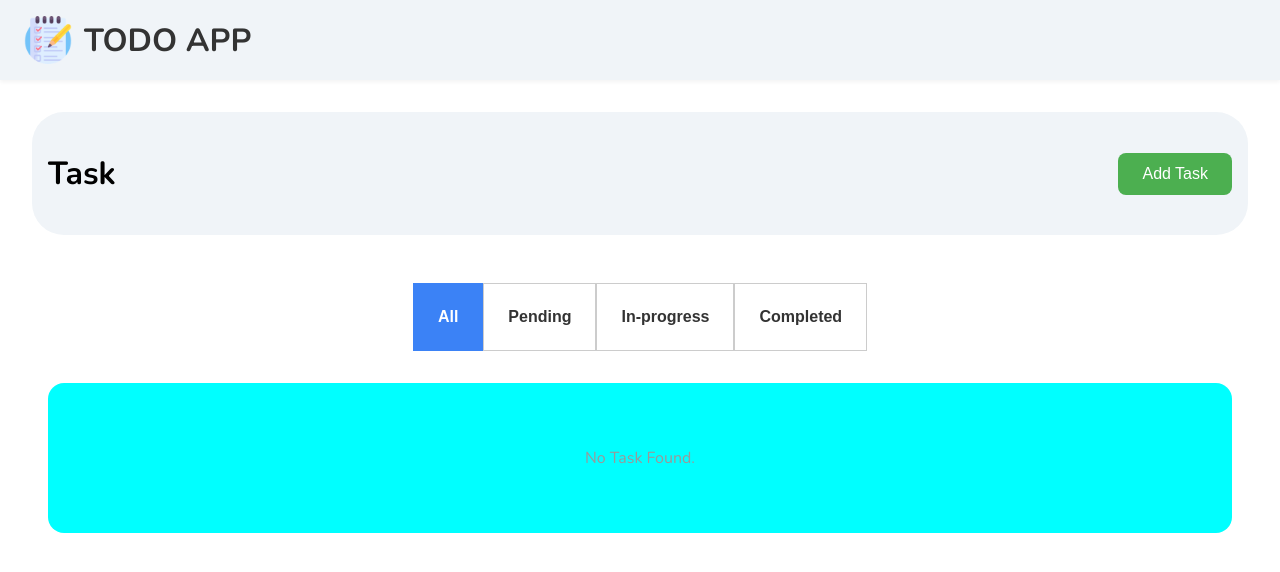
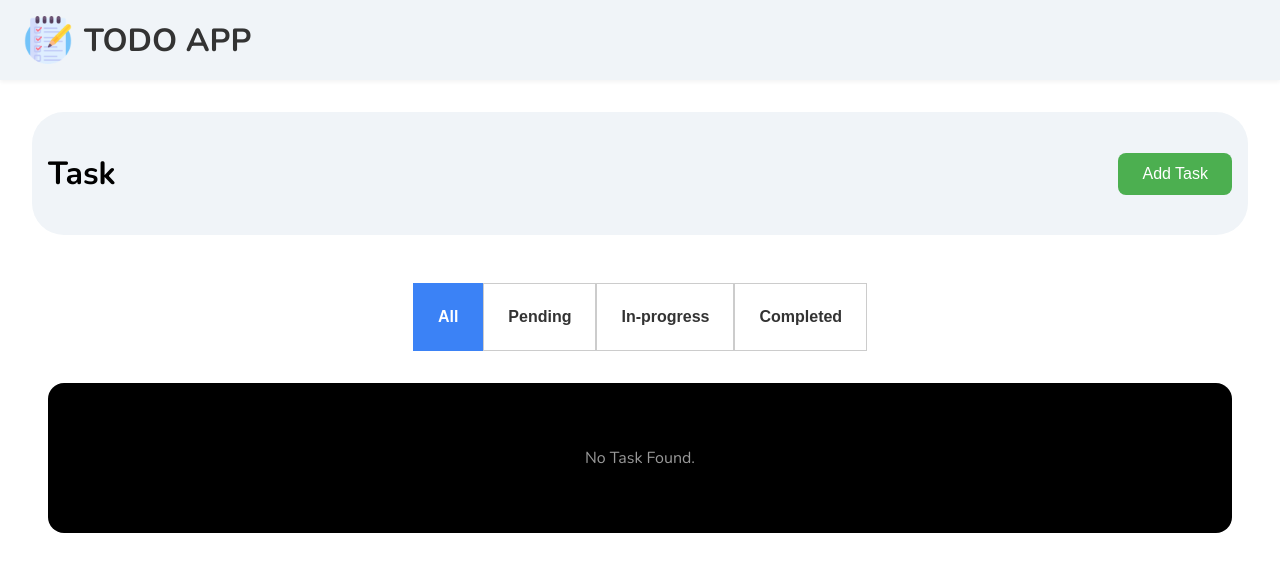
Before and after one commit to Brightosey/todo, a React (Vite) app: page / in a window 1280 px wide. Shown: the top 572 px of the page. Built offline with nearby package versions, Linux system fonts and the light colour scheme; no server answers.

Commit message:
modified Filter component

```diff
--- a/src/Components/Filter/Filter.scss
+++ b/src/Components/Filter/Filter.scss
@@ -36,7 +36,7 @@
 
   &__tasks {
     justify-content: center;
-    background-color: aqua;
+    background-color: black;
     margin: 4rem 0;
     border-radius: 1rem;
     z-index: 1000;
@@ -49,7 +49,7 @@
   }
 
   &__task {
-    background-color: aqua;
+  /*   background-color: black; */
     margin: 4rem 0;
     z-index: 1000;
     padding: 2rem;
```
